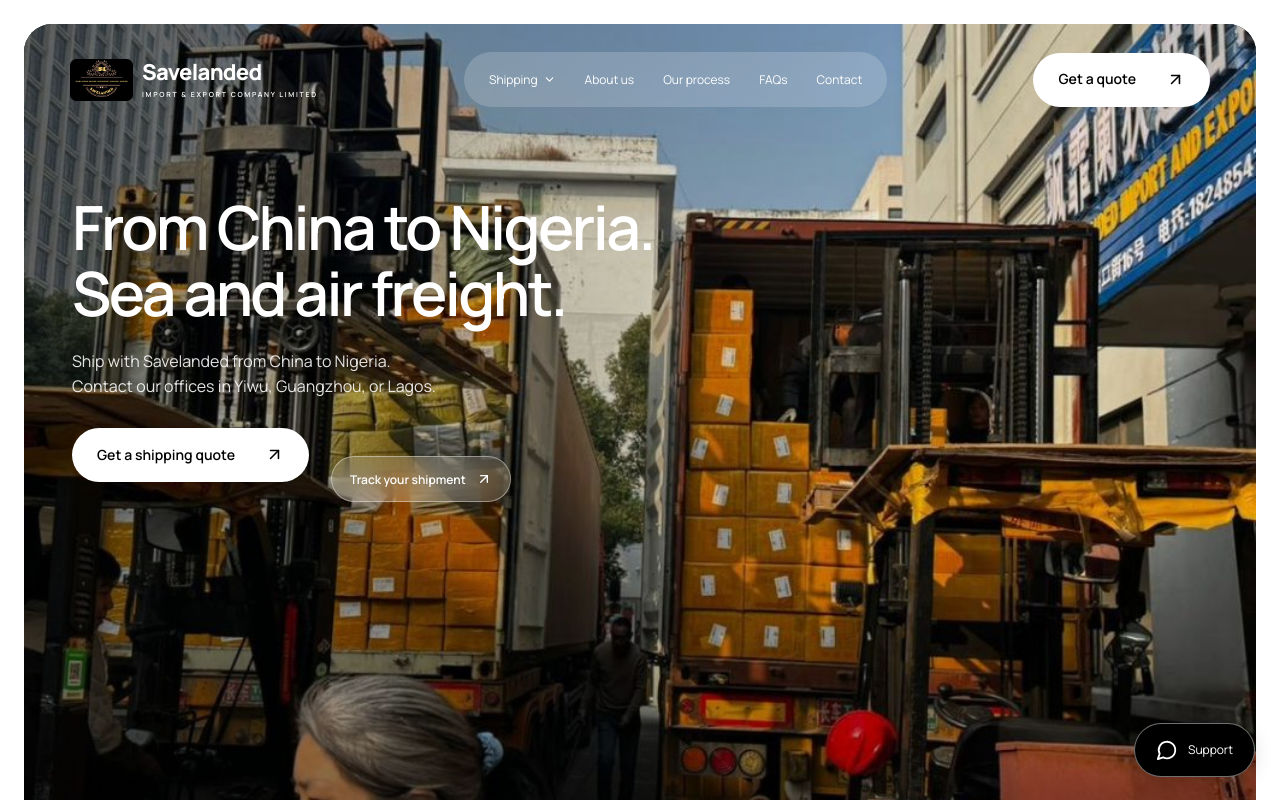
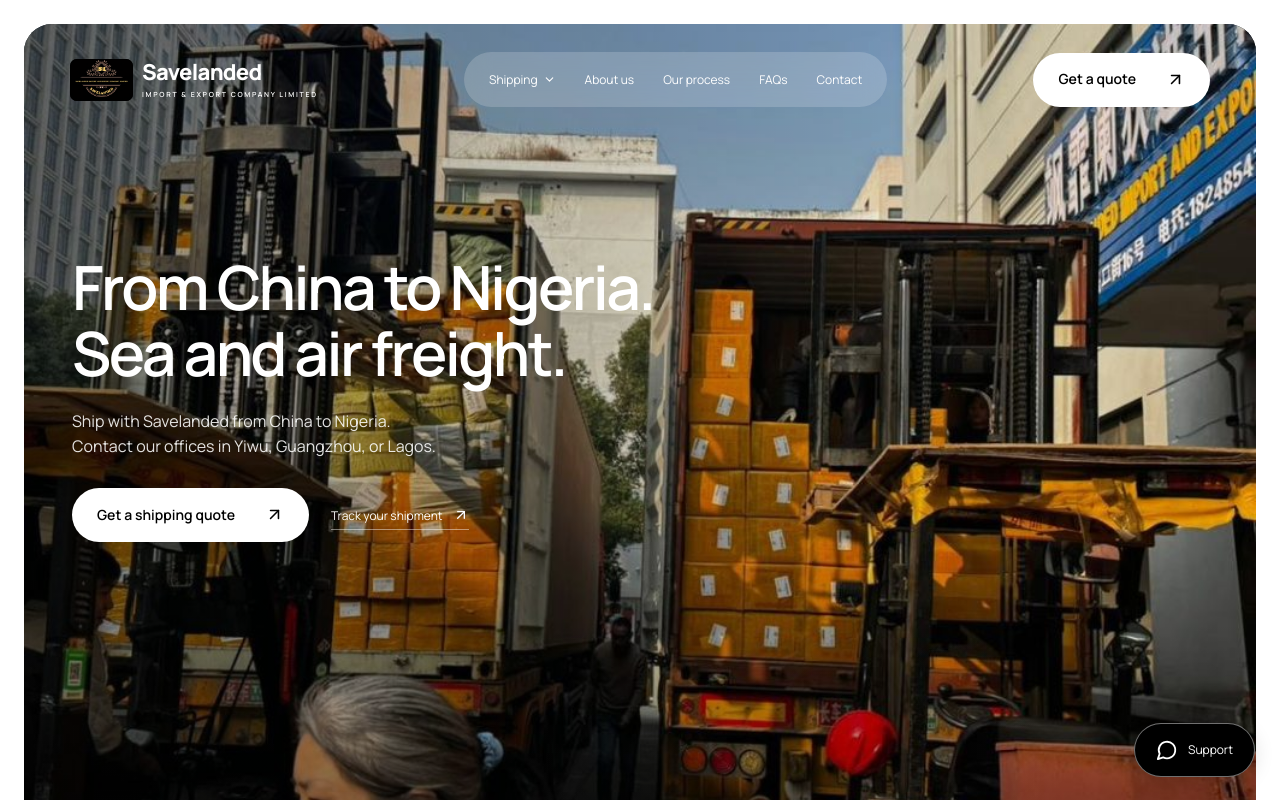
Before and after one commit to Litpathway/Saved, a Next.js app: page / in a window 1280 px wide. Shown: the top 800 px of the page. Built offline with nearby package versions, Linux system fonts and the light colour scheme.

Commit message:
Move hero copy lower and restore tracking link

```diff
--- a/src/app/globals.css
+++ b/src/app/globals.css
@@ -314,7 +314,7 @@ p {
 .hero-copy {
   position: absolute;
   z-index: 2;
-  top: 170px;
+  top: 230px;
   left: 48px;
   right: 30px;
 }
@@ -350,27 +350,13 @@ p {
   min-width: 235px;
 }
 .hero-track-link {
-  position: relative;
-  top: 24px;
   display: inline-flex;
   align-items: center;
   gap: 10px;
   margin-left: 22px;
   font-size: 12px;
-  font-weight: 600;
-  min-height: 46px;
-  padding: 10px 18px;
-  border: 1px solid rgba(255, 255, 255, 0.4);
-  border-radius: 999px;
-  background: rgba(255, 255, 255, 0.16);
-  box-shadow: 0 8px 24px rgba(0, 0, 0, 0.16);
-  backdrop-filter: blur(14px);
-  -webkit-backdrop-filter: blur(14px);
-  transition: background 0.2s, border-color 0.2s;
-}
-.hero-track-link:hover {
-  background: rgba(255, 255, 255, 0.26);
-  border-color: rgba(255, 255, 255, 0.65);
+  border-bottom: 1px solid #ffffff70;
+  padding-bottom: 4px;
 }
 .route-area {
   position: absolute;
@@ -1710,7 +1696,7 @@ textarea::placeholder {
     height: 1000px;
   }
   .hero-copy {
-    top: 155px;
+    top: 215px;
   }
   .hero h1 {
     font-size: 49px;
@@ -1901,7 +1887,7 @@ textarea::placeholder {
   .hero-copy {
     left: 24px;
     right: 22px;
-    top: 129px;
+    top: 189px;
   }
   .hero-kicker {
     font-size: 7px;
```
